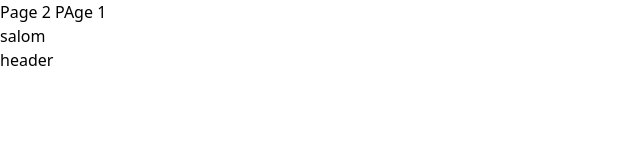
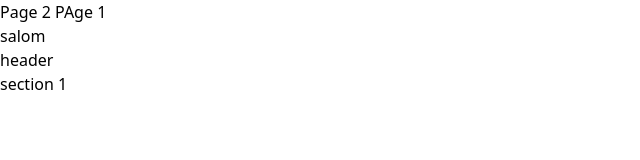
Before and after one commit to hursedhimmatov7-del/pages, a website: page index.html in a window 1280 px wide. Shown: the full height of the page, 0-640 px from the left. Drawn offline with Linux system fonts and the light colour scheme.

Commit message:
section 1

```diff
--- a/index.html
+++ b/index.html
@@ -13,5 +13,6 @@
     </nav>
     <h1>salom</h1>
     <header>header</header>
+    <section>section 1</section>
 </body>
 </html>
```
